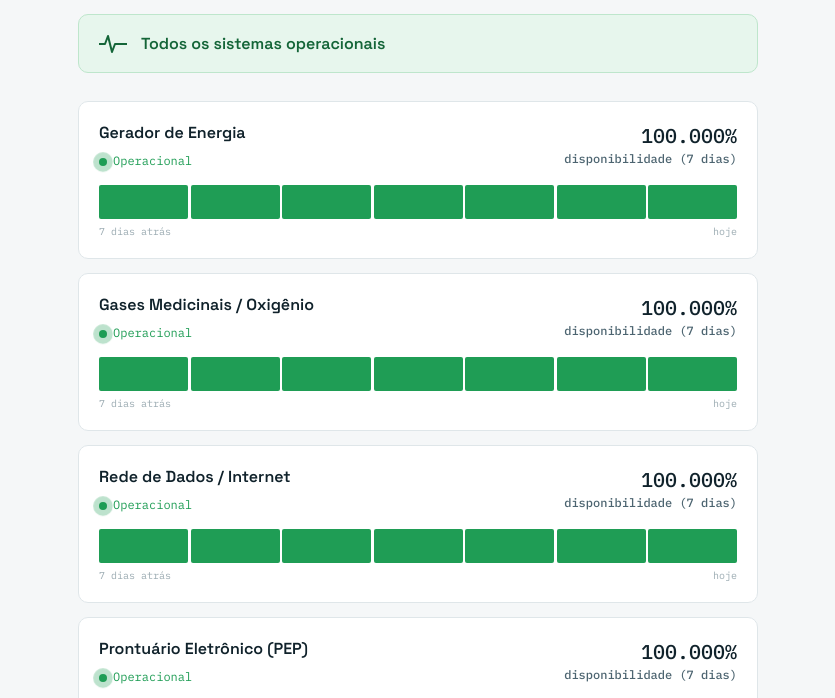
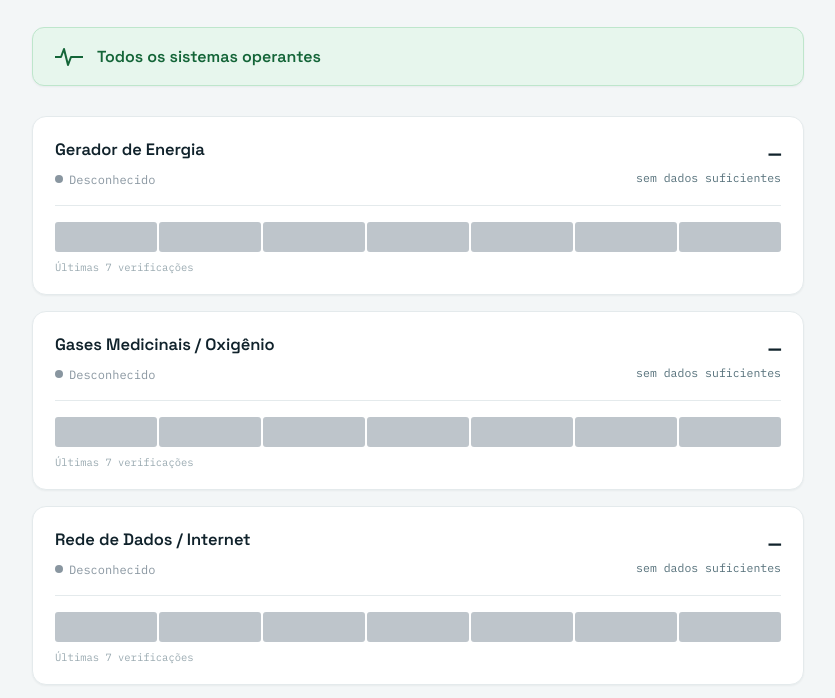
Before and after one commit to Bernardo-vignatti/Hospital-Status-System, a plain HTML site: page index.html in a window 1280 px wide. Shown: the part 157-855 px from the top of the page, without its empty margins (222-1057 px from the left). Drawn offline with Linux system fonts and the light colour scheme.

Commit message:
Refactor index.html for improved status display
Updated styles and functionality for system status display, including new status indicators and improved layout.

```diff
--- a/index.html
+++ b/index.html
@@ -5,53 +5,80 @@
 <meta name="viewport" content="width=device-width, initial-scale=1.0">
 <title>Status dos Sistemas — Hospital</title>
 <link rel="preconnect" href="https://fonts.googleapis.com">
-<link href="https://fonts.googleapis.com/css2?family=Space+Grotesk:wght@400;500;600;700&family=Inter:wght@400;500;600&family=IBM+Plex+Mono:wght@400;500;600&display=swap" rel="stylesheet">
+<link href="https://fonts.googleapis.com/css2?family=Space+Grotesk:wght@500;600;700&family=Inter:wght@400;500;600&family=IBM+Plex+Mono:wght@400;500;600&display=swap" rel="stylesheet">
 <style>
   :root{
-    --bg: #F5F7F8; --panel: #FFFFFF; --ink: #10222B; --ink-soft: #4C6470;
-    --line: #DFE6E9; --teal-deep: #0A5B63;
-    --ok: #1F9D55; --ok-bg: #E7F6ED;
-    --warn: #D98A1E; --warn-bg: #FCF1DE;
+    --bg: #F3F6F7; --panel: #FFFFFF; --ink: #10222B; --ink-soft: #55707A;
+    --line: #E4EAEC; --teal-deep: #0A5B63;
+    --up: #1F9D55; --up-bg: #E7F6ED;
     --down: #D14343; --down-bg: #FBE7E7;
-    --maint: #64748B;
+    --unknown: #8996A0; --unknown-bg: #EDF0F1;
+    --shadow-sm: 0 1px 2px rgba(16,34,43,0.05);
+    --shadow-md: 0 10px 28px -16px rgba(16,34,43,0.22), 0 2px 6px -2px rgba(16,34,43,0.06);
   }
   *{ box-sizing:border-box; }
   html,body{ margin:0; padding:0; }
   body{ background:var(--bg); color:var(--ink); font-family:'Inter', sans-serif; -webkit-font-smoothing:antialiased; min-height:100vh; }
-  .wrap{ max-width:720px; margin:0 auto; padding:0 20px 60px; }
-  header{ padding:36px 0 24px; border-bottom:1px solid var(--line); margin-bottom:28px; }
+  .wrap{ max-width:760px; margin:0 auto; padding:0 20px 72px; }
+  @media (min-width: 900px){ .wrap{ max-width:820px; padding:0 24px 88px; } }
+
+  header{ padding:40px 0 26px; border-bottom:1px solid var(--line); margin-bottom:30px; }
   .eyebrow{ font-family:'IBM Plex Mono', monospace; font-size:12px; letter-spacing:0.14em; text-transform:uppercase; color:var(--teal-deep); margin:0 0 10px; }
-  h1{ font-family:'Space Grotesk', sans-serif; font-weight:600; font-size:28px; margin:0 0 4px; letter-spacing:-0.01em; }
-  .sub{ color:var(--ink-soft); font-size:14px; margin:0; }
-  .banner{ display:flex; align-items:center; gap:14px; padding:18px 20px; border-radius:10px; margin-bottom:28px; font-family:'Space Grotesk', sans-serif; font-weight:600; font-size:16px; border:1px solid transparent; transition:background-color .3s ease, color .3s ease, border-color .3s ease; }
-  .banner.ok{ background:var(--ok-bg); color:#146538; border-color:#BEE6CC; }
-  .banner.warn{ background:var(--warn-bg); color:#8A5A0F; border-color:#F0D9AC; }
+  h1{ font-family:'Space Grotesk', sans-serif; font-weight:600; font-size:30px; margin:0 0 6px; letter-spacing:-0.01em; }
+  .sub{ color:var(--ink-soft); font-size:14.5px; margin:0; }
+
+  .banner{ display:flex; align-items:center; gap:14px; padding:18px 22px; border-radius:12px; margin-bottom:30px; font-family:'Space Grotesk', sans-serif; font-weight:600; font-size:16px; border:1px solid transparent; box-shadow:var(--shadow-sm); transition:background-color .3s ease, color .3s ease, border-color .3s ease; }
+  .banner.up{ background:var(--up-bg); color:#146538; border-color:#BEE6CC; }
   .banner.down{ background:var(--down-bg); color:#8F2A2A; border-color:#F1BFBF; }
+  .banner.unknown{ background:var(--unknown-bg); color:#4B5B63; border-color:#D7DEE1; }
+
   .dot{ width:11px; height:11px; border-radius:50%; display:inline-block; position:relative; flex-shrink:0; }
   .dot::after{ content:''; position:absolute; inset:-5px; border-radius:50%; opacity:0.35; }
-  .dot.ok{ background:var(--ok); } .dot.ok::after{ background:var(--ok); animation:pulse 2.2s ease-out infinite; }
-  .dot.warn{ background:var(--warn); } .dot.warn::after{ background:var(--warn); animation:pulse 1.4s ease-out infinite; }
+  .dot.up{ background:var(--up); } .dot.up::after{ background:var(--up); animation:pulse 2.2s ease-out infinite; }
   .dot.down{ background:var(--down); }
-  .dot.maint{ background:var(--maint); }
+  .dot.unknown{ background:var(--unknown); }
   @keyframes pulse{ 0%{ transform:scale(0.6); opacity:0.5; } 100%{ transform:scale(1.8); opacity:0; } }
-  @media (prefers-reduced-motion: reduce){ .dot::after{ animation:none; display:none; } }
-  .card{ background:var(--panel); border:1px solid var(--line); border-radius:10px; padding:20px; margin-bottom:14px; transition:box-shadow .4s ease, border-color .4s ease; }
-  .card.flash{ border-color:var(--teal-deep); box-shadow:0 0 0 3px rgba(10,91,99,0.12); }
-  .card-top{ display:flex; align-items:flex-start; justify-content:space-between; gap:12px; }
-  .name{ font-family:'Space Grotesk', sans-serif; font-weight:600; font-size:16px; margin:0 0 6px; }
-  .status-label{ font-family:'IBM Plex Mono', monospace; font-size:12px; }
-  .status-label.ok{ color:var(--ok); } .status-label.warn{ color:var(--warn); } .status-label.down{ color:var(--down); } .status-label.maint{ color:var(--maint); }
-  .uptime{ font-family:'IBM Plex Mono', monospace; font-size:20px; font-weight:500; text-align:right; white-space:nowrap; }
-  .uptime span{ font-size:12px; color:var(--ink-soft); display:block; margin-top:2px; }
-  .latency{ font-family:'IBM Plex Mono', monospace; font-size:11px; color:#9AAAB1; text-align:right; margin-top:4px; }
-  .history{ display:flex; gap:2.5px; margin-top:16px; height:34px; }
-  .bar{ flex:1; border-radius:2px; min-width:3px; transition:background-color .3s ease; }
-  .bar.ok{ background:var(--ok); } .bar.warn{ background:var(--warn); } .bar.down{ background:var(--down); } .bar.maint{ background:var(--maint); opacity:0.5; }
-  .history-labels{ display:flex; justify-content:space-between; font-family:'IBM Plex Mono', monospace; font-size:10px; color:#9AAAB1; margin-top:6px; }
-  .updated-at{ text-align:center; color:#9AAAB1; font-family:'IBM Plex Mono', monospace; font-size:11px; margin-top:24px; }
+  @media (prefers-reduced-motion: reduce){ .dot::after{ animation:none; display:none; } .card{ animation:none !important; } }
+
+  .card{
+    background:var(--panel); border:1px solid var(--line); border-radius:14px;
+    padding:22px 22px 20px; margin-bottom:16px; box-shadow:var(--shadow-sm);
+    transition:box-shadow .35s ease, border-color .35s ease, transform .35s ease;
+  }
+  .card.flash{ border-color:var(--teal-deep); box-shadow:0 0 0 3px rgba(10,91,99,0.12), var(--shadow-md); }
+  @keyframes fadeIn{ from{ opacity:0; transform:translateY(5px); } to{ opacity:1; transform:translateY(0); } }
+  .card{ animation:fadeIn .4s ease both; }
+
+  .card-top{ display:flex; align-items:flex-start; justify-content:space-between; gap:14px; }
+  .name{ font-family:'Space Grotesk', sans-serif; font-weight:600; font-size:16.5px; margin:0 0 7px; letter-spacing:-0.005em; }
+  .status-label{ font-family:'IBM Plex Mono', monospace; font-size:12px; display:inline-flex; align-items:center; }
+  .status-label.up{ color:var(--up); } .status-label.down{ color:var(--down); } .status-label.unknown{ color:var(--unknown); }
+
+  .uptime{ font-family:'IBM Plex Mono', monospace; font-size:21px; font-weight:600; text-align:right; white-space:nowrap; }
+  .uptime span{ font-size:11.5px; font-weight:400; color:var(--ink-soft); display:block; margin-top:3px; }
+  .latency{ font-family:'IBM Plex Mono', monospace; font-size:11px; color:#9AAAB1; text-align:right; margin-top:5px; }
+
+  .history-wrap{ margin-top:18px; padding-top:16px; border-top:1px solid var(--line); }
+  .history{ display:flex; gap:2.5px; height:30px; }
+  .bar{
+    flex:1; border-radius:3px; min-width:3px; cursor:pointer;
+    transition:background-color .3s ease, transform .15s ease;
+  }
+  .bar.up{ background:var(--up); } .bar.down{ background:var(--down); } .bar.unknown{ background:var(--unknown); opacity:0.55; }
+  .bar:hover, .bar.tapped{ transform:scaleY(1.12); }
+  .history-caption{ font-family:'IBM Plex Mono', monospace; font-size:10.5px; color:#9AAAB1; margin-top:8px; }
+
+  #tooltip{
+    position:fixed; z-index:50; pointer-events:none; background:#10222B; color:#fff;
+    border-radius:8px; padding:9px 12px; font-family:'IBM Plex Mono', monospace; font-size:11.5px;
+    line-height:1.5; box-shadow:0 8px 24px rgba(0,0,0,0.25); opacity:0; transform:translate(-50%,-8px);
+    transition:opacity .12s ease, transform .12s ease; max-width:220px; white-space:nowrap;
+  }
+  #tooltip.visible{ opacity:1; transform:translate(-50%,-14px); }
+  #tooltip b{ font-family:'Inter', sans-serif; font-weight:600; }
+
+  .updated-at{ text-align:center; color:#9AAAB1; font-family:'IBM Plex Mono', monospace; font-size:11px; margin-top:26px; }
   .loading, .error{ text-align:center; padding:60px 0; color:var(--ink-soft); font-family:'IBM Plex Mono', monospace; font-size:13px; }
-  @keyframes fadeIn{ from{ opacity:0; transform:translateY(4px); } to{ opacity:1; transform:translateY(0); } }
-  .card{ animation:fadeIn .35s ease both; }
 </style>
 </head>
 <body>
@@ -61,7 +88,7 @@
     <h1>Sistemas do Hospital</h1>
     <p class="sub">Acompanhamento em tempo real da infraestrutura crítica.</p>
   </header>
-  <div id="banner" class="banner ok" style="display:none;">
+  <div id="banner" class="banner up" style="display:none;">
     <svg width="28" height="20" viewBox="0 0 28 20" fill="none">
       <path d="M0 10 H6 L9 2 L13 18 L16 10 H28" stroke="currentColor" stroke-width="2" fill="none" stroke-linecap="round" stroke-linejoin="round"/>
     </svg>
@@ -70,80 +97,98 @@
   <div id="list"><div class="loading">Carregando status dos sistemas…</div></div>
   <p class="updated-at" id="updated-at"></p>
 </div>
+<div id="tooltip"></div>
 <script>
 const STATUS_META = {
-  ok:    { label: 'Operacional',   cls: 'ok' },
-  warn:  { label: 'Degradado',     cls: 'warn' },
-  down:  { label: 'Indisponível',  cls: 'down' },
-  maint: { label: 'Em manutenção', cls: 'maint' },
+  up:      { label: 'Operante',    cls: 'up' },
+  down:    { label: 'Inoperante',  cls: 'down' },
+  unknown: { label: 'Desconhecido', cls: 'unknown' },
 };
 
-const POLL_INTERVAL_MS = 30000; // ~30s, conforme pedido
-const CLOCK_INTERVAL_MS = 1000; // atualiza "há X segundos" a cada 1s, sem rede
+const POLL_INTERVAL_MS = 30000; // ~30s
+const CLOCK_INTERVAL_MS = 1000; // "atualizado há Xs", sem rede
 
-let serviceNames = {};        // id -> name (vem de config/services.json, carregado 1x)
-let lastUpdatedAt = null;      // updatedAt do último status.json aplicado
-let lastServiceJson = {};      // id -> JSON.stringify(service) do último render, p/ diff
-let lastUpdatedAtDate = null;  // Date do último updatedAt, para o relógio "há Xs"
+let serviceNames = {};        // id -> name (config/services.json, carregado 1x)
+let lastUpdatedAt = null;
+let lastServiceJson = {};     // id -> JSON.stringify(service), p/ atualização parcial
+let lastUpdatedAtDate = null;
 
+function meta(status){ return STATUS_META[status] || STATUS_META.unknown; }
+
+// Disponibilidade calculada só sobre os segmentos com resultado conhecido
+// (up/down). "Desconhecido" não conta como operante nem entra no
+// denominador — não é uma medição, é ausência de dado.
 function computeUptime(history){
-  const weight = { ok: 1, warn: 0.5, down: 0, maint: 1 };
-  const total = history.reduce((sum, h) => sum + (weight[h.status] ?? 1), 0);
-  return (total / history.length * 100).toFixed(3);
+  const known = history.filter(h => h.status === 'up' || h.status === 'down');
+  if(known.length === 0) return null;
+  const upCount = known.filter(h => h.status === 'up').length;
+  return { pct: (upCount / known.length * 100).toFixed(3), known: known.length };
 }
 
-function renderBanner(services){
+function fmtDateTime(iso){
+  const d = new Date(iso);
+  return d.toLocaleString('pt-BR', { day:'2-digit', month:'2-digit', year:'numeric', hour:'2-digit', minute:'2-digit', second:'2-digit' });
+}
+
+function renderBanner(current){
   const banner = document.getElementById('banner');
   const text = document.getElementById('banner-text');
-  const hasDown = services.some(s => s.status === 'down');
-  const hasWarn = services.some(s => s.status === 'warn');
-  banner.classList.remove('ok','warn','down');
+  const hasDown = current.some(s => s === 'down');
+  const hasUnknown = current.some(s => s === 'unknown');
+  banner.classList.remove('up','down','unknown');
   banner.style.display = 'flex';
   if(hasDown){ banner.classList.add('down'); text.textContent = 'Um ou mais sistemas estão indisponíveis'; }
-  else if(hasWarn){ banner.classList.add('warn'); text.textContent = 'Desempenho degradado em parte dos sistemas'; }
-  else { banner.classList.add('ok'); text.textContent = 'Todos os sistemas operacionais'; }
+  else if(hasUnknown){ banner.classList.add('unknown'); text.textContent = 'Status de um ou mais sistemas está desconhecido'; }
+  else { banner.classList.add('up'); text.textContent = 'Todos os sistemas operantes'; }
 }
 
 function cardHtml(s){
-  const meta = STATUS_META[s.status] || STATUS_META.ok;
+  const last = s.history[s.history.length - 1];
+  const m = meta(last.status);
   const uptime = computeUptime(s.history);
-  const bars = s.history.map(h => `<div class="bar ${(STATUS_META[h.status]||STATUS_META.ok).cls}"></div>`).join('');
   const name = serviceNames[s.id] || s.id;
-  const latency = typeof s.lastResponseTime === 'number'
-    ? `<div class="latency">Latência: ${s.lastResponseTime} ms</div>`
+  const latency = typeof last.responseTime === 'number'
+    ? `<div class="latency">Latência: ${last.responseTime} ms</div>`
     : '';
+  const bars = s.history.map((h, i) => {
+    const hm = meta(h.status);
+    return `<div class="bar ${hm.cls}" data-status="${h.status}" data-checked="${h.checkedAt}" data-rt="${h.responseTime ?? ''}"></div>`;
+  }).join('');
+  const uptimeHtml = uptime
+    ? `${uptime.pct}%<span>disponibilidade (${uptime.known} verificações)</span>`
+    : `—<span>sem dados suficientes</span>`;
+
   return `
     <div class="card-top">
       <div>
         <p class="name">${name}</p>
-        <span class="status-label ${meta.cls}">
-          <span class="dot ${meta.cls}" style="width:8px;height:8px;margin-right:6px;vertical-align:middle;"></span>${meta.label}
+        <span class="status-label ${m.cls}">
+          <span class="dot ${m.cls}" style="width:8px;height:8px;margin-right:6px;vertical-align:middle;"></span>${m.label}
         </span>
       </div>
       <div>
-        <div class="uptime">${uptime}%<span>disponibilidade (${s.history.length} dias)</span></div>
+        <div class="uptime">${uptimeHtml}</div>
         ${latency}
       </div>
     </div>
-    <div class="history">${bars}</div>
-    <div class="history-labels"><span>${s.history.length} dias atrás</span><span>hoje</span></div>
+    <div class="history-wrap">
+      <div class="history">${bars}</div>
+      <div class="history-caption">Últimas ${s.history.length} verificações</div>
+    </div>
   `;
 }
 
-// Renderiza a lista inteira (só usado na primeira carga).
 function renderListFull(services){
   const list = document.getElementById('list');
   list.innerHTML = services.map(s => `<div class="card" data-id="${s.id}">${cardHtml(s)}</div>`).join('');
   services.forEach(s => { lastServiceJson[s.id] = JSON.stringify(s); });
 }
 
-// Atualiza apenas os cards cujo conteúdo realmente mudou, evitando
-// reconstruir a interface inteira a cada polling.
 function renderListDiff(services){
   const list = document.getElementById('list');
   services.forEach(s => {
     const serialized = JSON.stringify(s);
-    if(lastServiceJson[s.id] === serialized) return; // nada mudou neste serviço
+    if(lastServiceJson[s.id] === serialized) return;
 
     let card = list.querySelector(`.card[data-id="${s.id}"]`);
     if(!card){
@@ -159,6 +204,41 @@
     lastServiceJson[s.id] = serialized;
   });
 }
+
+// --- Tooltip do histórico (funciona com mouse e com toque) ---
+const tooltipEl = document.getElementById('tooltip');
+let tappedBar = null;
+
+function showTooltip(bar, x, y){
+  const m = meta(bar.dataset.status);
+  const rt = bar.dataset.rt;
+  tooltipEl.innerHTML = `<b>${m.label}</b><br>${fmtDateTime(bar.dataset.checked)}` +
+    (rt ? `<br>Tempo de resposta: ${rt} ms` : '');
+  tooltipEl.style.left = x + 'px';
+  tooltipEl.style.top = y + 'px';
+  tooltipEl.classList.add('visible');
+}
+function hideTooltip(){ tooltipEl.classList.remove('visible'); }
+
+document.getElementById('list').addEventListener('mouseover', (e) => {
+  const bar = e.target.closest('.bar');
+  if(!bar) return;
+  const rect = bar.getBoundingClientRect();
+  showTooltip(bar, rect.left + rect.width / 2, rect.top);
+});
+document.getElementById('list').addEventListener('mouseout', (e) => {
+  if(e.target.closest('.bar')) hideTooltip();
+});
+document.getElementById('list').addEventListener('click', (e) => {
+  const bar = e.target.closest('.bar');
+  if(!bar){ tappedBar?.classList.remove('tapped'); tappedBar = null; hideTooltip(); return; }
+  if(tappedBar === bar){ bar.classList.remove('tapped'); tappedBar = null; hideTooltip(); return; }
+  tappedBar?.classList.remove('tapped');
+  bar.classList.add('tapped');
+  tappedBar = bar;
+  const rect = bar.getBoundingClientRect();
+  showTooltip(bar, rect.left + rect.width / 2, rect.top);
+});
 
 function updateClock(){
   const el = document.getElementById('updated-at');
@@ -185,16 +265,11 @@
     if(!res.ok) throw new Error('HTTP ' + res.status);
     const data = await res.json();
 
-    if(!isFirstLoad && data.updatedAt === lastUpdatedAt){
-      return; // nada mudou desde a última checagem, evita re-render inútil
-    }
+    if(!isFirstLoad && data.updatedAt === lastUpdatedAt) return;
 
-    renderBanner(data.services);
-    if(isFirstLoad){
-      renderListFull(data.services);
-    } else {
-      renderListDiff(data.services);
-    }
+    renderBanner(data.services.map(s => s.history[s.history.length - 1].status));
+    if(isFirstLoad) renderListFull(data.services);
+    else renderListDiff(data.services);
 
     lastUpdatedAt = data.updatedAt;
     lastUpdatedAtDate = new Date(data.updatedAt);
@@ -209,11 +284,8 @@
 }
 
 async function init(){
-  try{
-    await loadServiceNames();
-  }catch(e){
-    console.error('Falha ao carregar config/services.json', e);
-  }
+  try{ await loadServiceNames(); }
+  catch(e){ console.error('Falha ao carregar config/services.json', e); }
   await pollStatus(true);
   setInterval(() => pollStatus(false), POLL_INTERVAL_MS);
   setInterval(updateClock, CLOCK_INTERVAL_MS);
```
